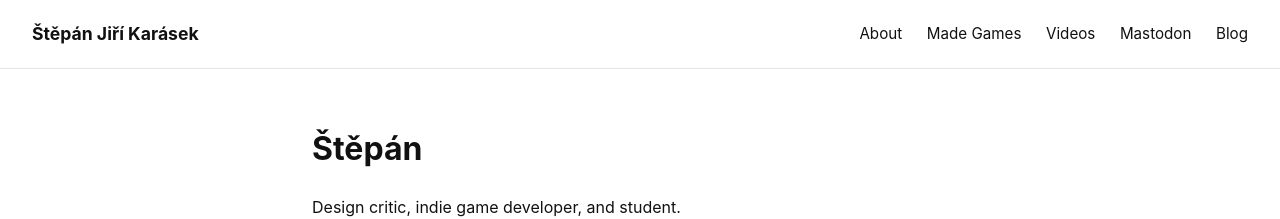
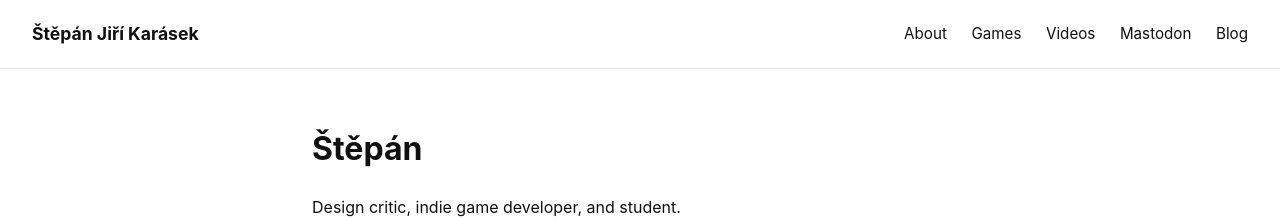
Before and after one commit to StepanJiri/stepankarasek.github.io, a Jekyll site: the page built from index.md, in a window 1280 px wide. Shown: the top 219 px of the page. Built offline with Jekyll 4.4.1, drawn with Linux system fonts in a browser that asks for light colours.

Commit message:
Update Games link to external URL

```diff
--- a/_layouts/default.html
+++ b/_layouts/default.html
@@ -12,7 +12,7 @@
     <a class="site-brand" href="{{ '/' | relative_url }}">{{ site.title }}</a>
     <nav class="site-nav">
       <a href="{{ '/about/' | relative_url }}">About</a>
-      <a href="{{ '/games/' | relative_url }}">Made Games</a>
+      <a href="https://jirka-karasek.itch.io ">Games</a>
       <a href="https://www.youtube.com/@RubiconRevisited">Videos</a>
       <a href="https://mastodon.social/@yourusername">Mastodon</a>
       <a href="{{ '/blog/' | relative_url }}">Blog</a>
```
